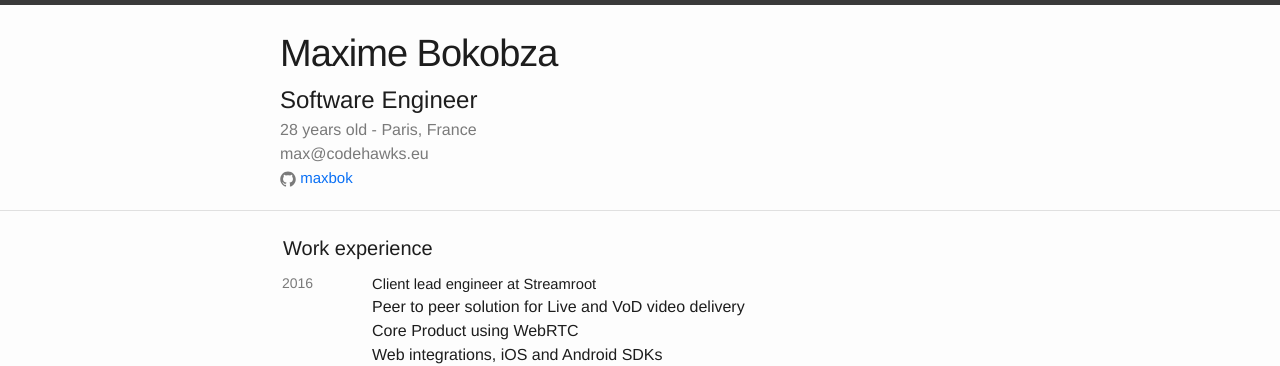
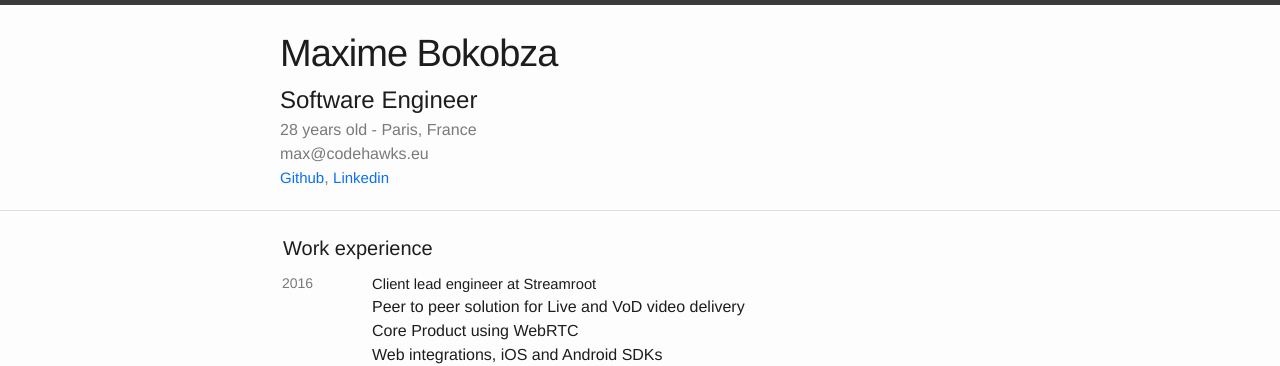
Before and after one commit to maxbok/me, a Jekyll site: the page built from _posts/0000-01-01-index.html, in a window 1280 px wide and 900 px high. Shown: the top 366 px of the window. Built offline with Jekyll 4.4.1, drawn with Linux system fonts in a browser that asks for light colours.

Commit message:
Add linkedin link

```diff
--- a/_config.yml
+++ b/_config.yml
@@ -4,8 +4,8 @@ exclude: ['README.md', 'CNAME']
 email: max@codehawks.eu
 baseurl: ""
 url: "http://bokobza.me"
-twitter_username: maxbok
-github_username: maxbok
+github: "https://github.com/maxbok"
+linkedin: "https://www.linkedin.com/in/maximebokobza/"
 
 # Build settings
 markdown: kramdown
--- a/_includes/header.html
+++ b/_includes/header.html
@@ -8,15 +8,8 @@
       <div class="site-details"><span id="age"></span> {{ site.t.years_old }} - Paris, France</div>
       <div class="site-details">{{ site.email }}</div>
       <div class="site-details">
-        <a href="https://github.com/{{ site.github_username }}">
-          <span class="icon icon--github">
-            <svg viewBox="0 0 16 16">
-              <path fill="#828282" d="M7.999,0.431c-4.285,0-7.76,3.474-7.76,7.761 c0,3.428,2.223,6.337,5.307,7.363c0.388,0.071,0.53-0.168,0.53-0.374c0-0.184-0.007-0.672-0.01-1.32 c-2.159,0.469-2.614-1.04-2.614-1.04c-0.353-0.896-0.862-1.135-0.862-1.135c-0.705-0.481,0.053-0.472,0.053-0.472 c0.779,0.055,1.189,0.8,1.189,0.8c0.692,1.186,1.816,0.843,2.258,0.645c0.071-0.502,0.271-0.843,0.493-1.037 C4.86,11.425,3.049,10.76,3.049,7.786c0-0.847,0.302-1.54,0.799-2.082C3.768,5.507,3.501,4.718,3.924,3.65 c0,0,0.652-0.209,2.134,0.796C6.677,4.273,7.34,4.187,8,4.184c0.659,0.003,1.323,0.089,1.943,0.261 c1.482-1.004,2.132-0.796,2.132-0.796c0.423,1.068,0.157,1.857,0.077,2.054c0.497,0.542,0.798,1.235,0.798,2.082 c0,2.981-1.814,3.637-3.543,3.829c0.279,0.24,0.527,0.713,0.527,1.437c0,1.037-0.01,1.874-0.01,2.129 c0,0.208,0.14,0.449,0.534,0.373c3.081-1.028,5.302-3.935,5.302-7.362C15.76,3.906,12.285,0.431,7.999,0.431z"/>
-            </svg>
-          </span>
-
-          <span class="username">{{ site.github_username }}</span>
-        </a>
+        <a href="{{ site.github }}">Github</a>,
+        <a href="{{ site.linkedin }}">Linkedin</a>
       </div>
     </div>
 
```
